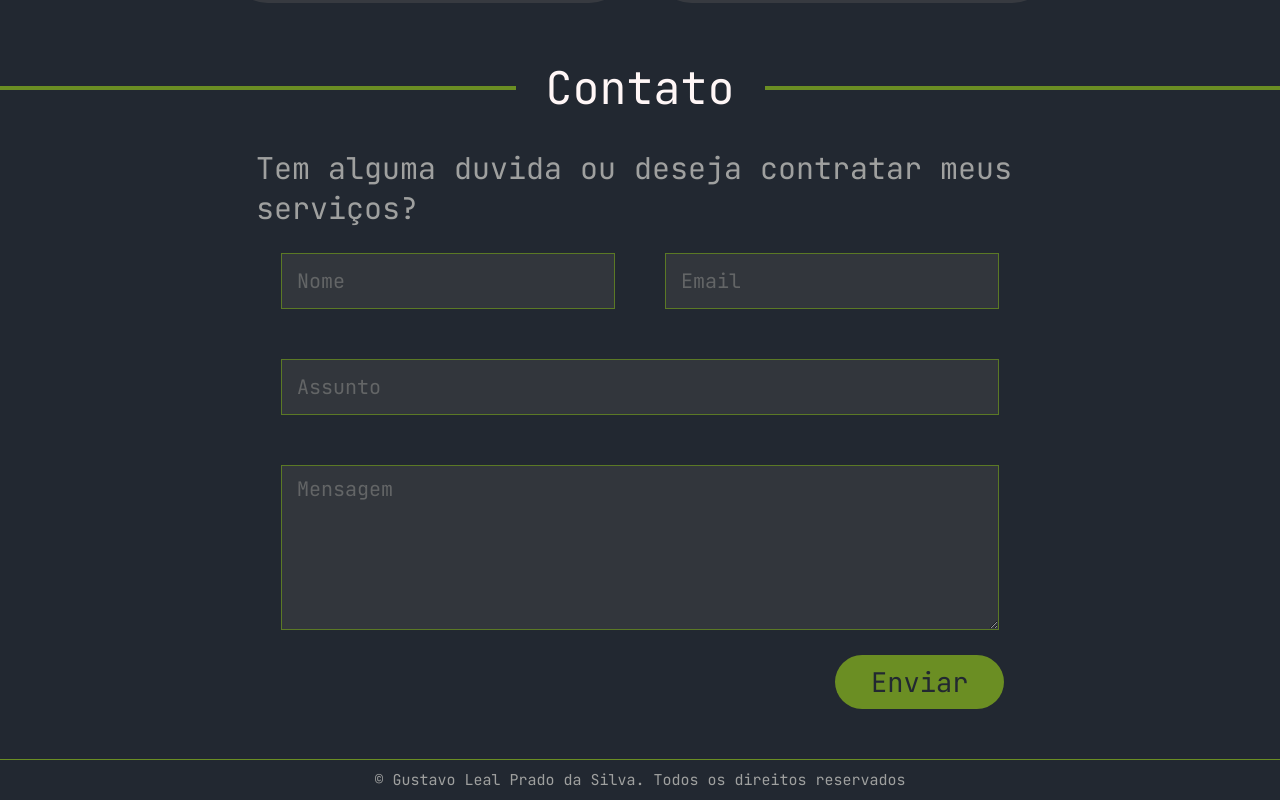
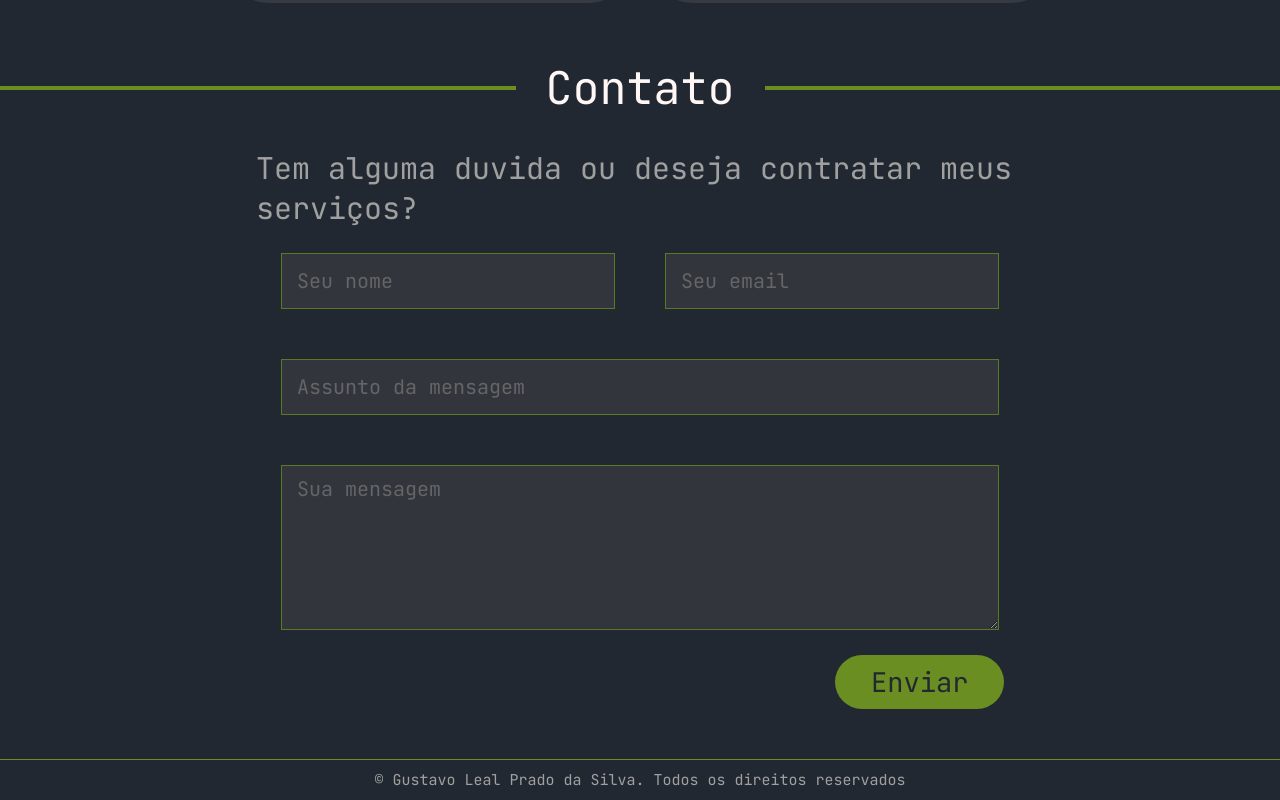
Before and after one commit to GustavoLPr/Portifolio, a React (Vite) app in the folder Portifolio/: page / in a window 1280 px wide. Shown: the part 3588-4388 px from the top of the page. Built offline with nearby package versions, Linux system fonts and the light colour scheme.

Commit message:
Botao baixar e enviar Email feitos

```diff
--- a/Portifolio/package.json
+++ b/Portifolio/package.json
@@ -10,6 +10,7 @@
     "preview": "vite preview"
   },
   "dependencies": {
+    "@emailjs/browser": "^4.4.1",
     "particles.js": "^2.0.0",
     "portifolio": "file:",
     "react": "^19.0.0",
--- a/Portifolio/src/Components/Header/header.jsx
+++ b/Portifolio/src/Components/Header/header.jsx
@@ -36,6 +36,19 @@ export default function Header() {
       setLanguageMode("US");
     }
   };
+
+
+  const handleDownload = () => {
+    const link = document.createElement('a');
+    link.href = '/Curriculo.pdf';
+    link.download = 'CurriculoGustavo.pdf';
+    document.body.appendChild(link);
+    link.click();
+    document.body.removeChild(link);
+  };
+
+
+
 
   return (
     <div className={styles.headerContainer}>
@@ -182,7 +195,7 @@ export default function Header() {
           >
             Contato
           </button>
-          <button className={styles.botaoBaixar}>Baixar CV</button>
+          <button className={styles.botaoBaixar} onClick={handleDownload}>Baixar CV</button>
         </div>
       </div>
     </div>
--- a/Portifolio/src/Pages/Home/index.jsx
+++ b/Portifolio/src/Pages/Home/index.jsx
@@ -1,4 +1,4 @@
-import React from "react";
+import React, { useRef } from "react";
 import Header from "../../Components/Header/header";
 import Footer from "../../Components/Footer/footer";
 import * as styles from "./index.module.css";
@@ -28,8 +28,32 @@ import { BiLogoNodejs } from "react-icons/bi";
 import CardFormacao from "../../Components/cardFormacao/cardFormacao";
 import CardTecnologias from "../../Components/cardTecnologias/cardTecnologias";
 import CardProjetos from "../../Components/cardProjetos/cardProjetos";
+import emailjs from '@emailjs/browser';
+
 
 export default function Home() {
+
+  const form = useRef();
+
+  const sendEmail = (e) => {
+    e.preventDefault();
+
+    emailjs
+      .sendForm('gmailService', 'template_vtl9e6l', form.current, {
+        publicKey: 'JWJsK5YBzJhcV4fyP',
+      })
+      .then(
+        () => {
+          alert('Seu Email foi enviado com sucesso');
+        },
+        (error) => {
+          alert('Seu Email não foi enviado, tente outra hora');
+          console.error(error.text);
+        },
+      );
+      e.target.reset();
+  };
+
   return (
     <div className={styles.container}>
       <Header />
@@ -201,21 +225,21 @@ Ela oferece cursos tecnológicos gratuitos, com foco na formação de profission
         </div>
         <div className={styles.contentContato}>
           <div className={styles.textContato}>Tem alguma duvida ou deseja contratar meus serviços?</div>
-          <div className={styles.formContato}>
+          <form ref={form} className={styles.formContato} onSubmit={sendEmail}>
             <div className={styles.formL1}>
-              <input type="text" placeholder="Nome" className={styles.l1}/>
-              <input type="text" placeholder="Email" className={styles.l1}/>
+              <input type="text" placeholder="Seu nome" className={styles.l1} name="nome" />
+              <input type="email" placeholder="Seu email" className={styles.l1} name="email"/>
             </div>
             <div className={styles.formL2 }>
-              <input type="text" placeholder="Assunto" className={styles.l2}/>
+              <input type="text" placeholder="Assunto da mensagem" className={styles.l2} name="assunto"/>
             </div>
             <div className={styles.formL3}>
-              <textarea type="text" placeholder="Mensagem" className={styles.l3}></textarea>
+              <textarea type="text" placeholder="Sua mensagem" className={styles.l3} name="mensagem"></textarea>
             </div>
+          <div className={styles.botaoContato}>
+            <button className={styles.botaoEnviar} onSubmit={sendEmail}>Enviar</button>
           </div>
-          <div className={styles.botaoContato}>
-            <button className={styles.botaoEnviar}>Enviar</button>
-          </div>
+          </form>
         </div>
       </div>
       <Footer/>
```
Also changed, not shown: Portifolio/src/App.jsx (+12 -13 lines), 2 other files (tests, documents, lock files or other folders).
